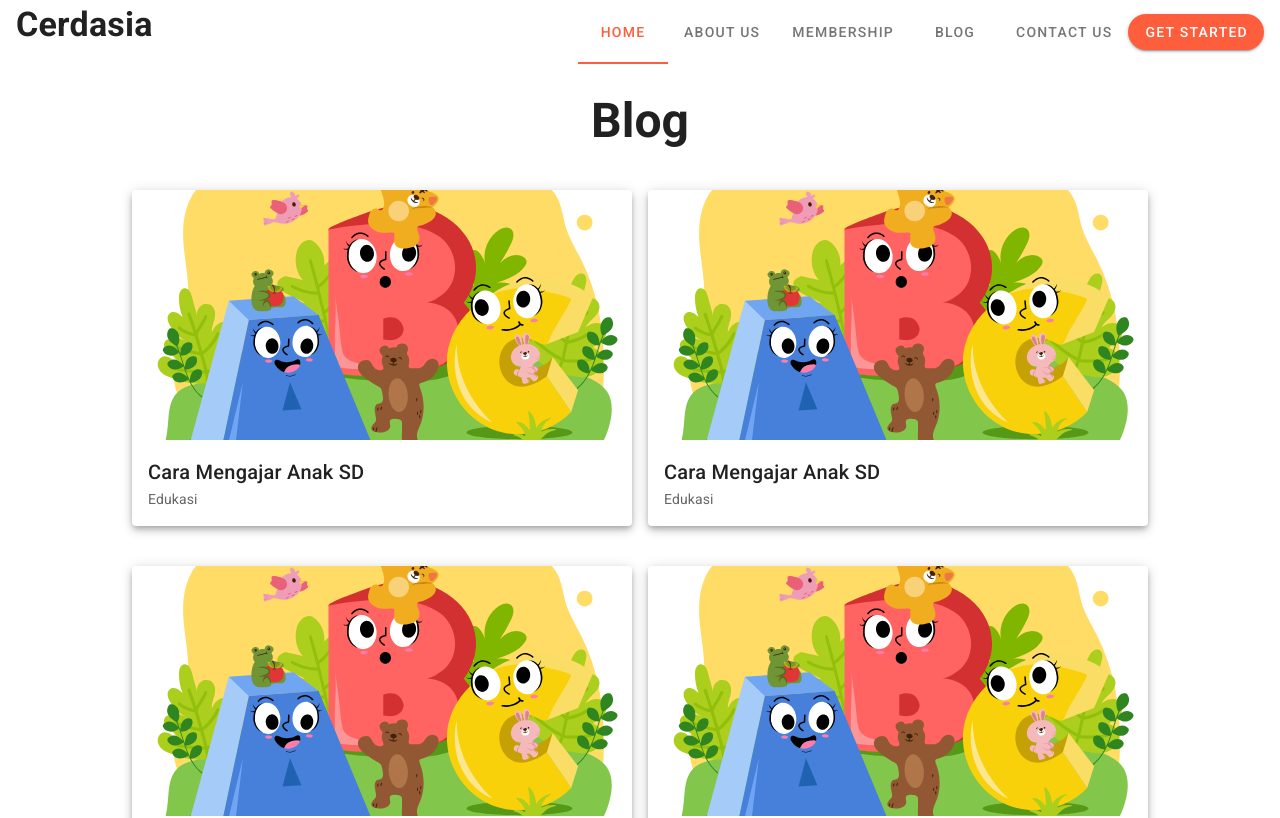
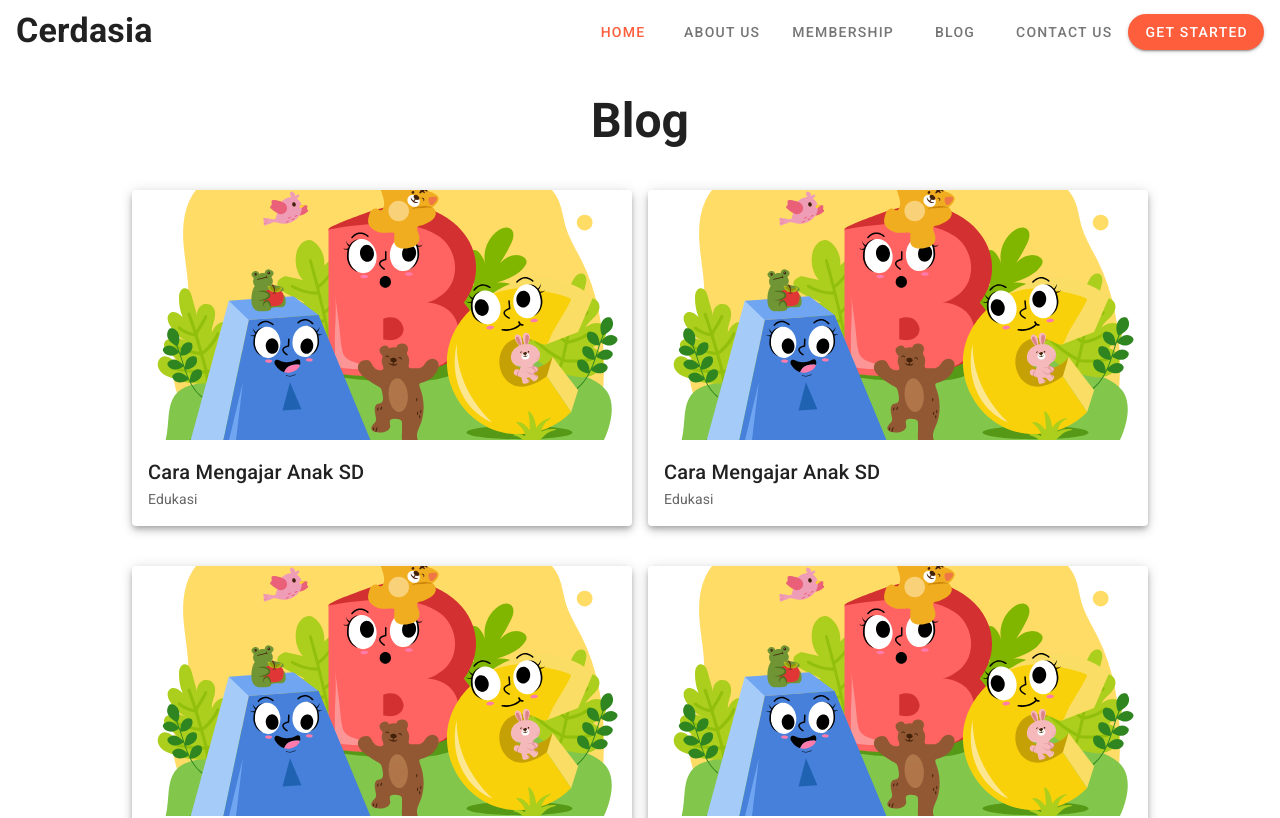
Before and after one commit to bernadettechrestella/cerdasia_website, a Vue app: page /blog in a window 1280 px wide. Shown: the top 818 px of the page. Built offline with nearby package versions, Linux system fonts and the light colour scheme.

Commit message:
Fix Header

```diff
--- a/src/components/Header.vue
+++ b/src/components/Header.vue
@@ -1,16 +1,20 @@
 <template>
     <v-app-bar app color="white" flat>
-        <p text color="black" class="font-weight-bold text-h4">Cerdasia</p>
-        <!-- <v-spacer></v-spacer> -->
+        <p text color="black" class="font-weight-bold text-h4 pt-3">Cerdasia</p>
+
           <v-tabs
+            v-model="tab"
             color="#FF5E3C"
             right
           >
+            <v-tabs-slider color="white"></v-tabs-slider>
+
               <v-tab link @click="redirectHome()">Home</v-tab>
               <v-tab link @click="redirectAboutUs()">About Us</v-tab>
               <v-tab link @click="redirectMembership()">Membership</v-tab>
               <v-tab link @click="redirectBlog()">Blog</v-tab>
               <v-tab link @click="redirectContactUs()">Contact Us</v-tab>
+
           </v-tabs>
 
             <v-btn
@@ -19,6 +23,7 @@
               rounded
               >Get Started
             </v-btn>
+
     </v-app-bar>
 </template>
 
```
Lines whose indentation alone changed are shown as unchanged.
